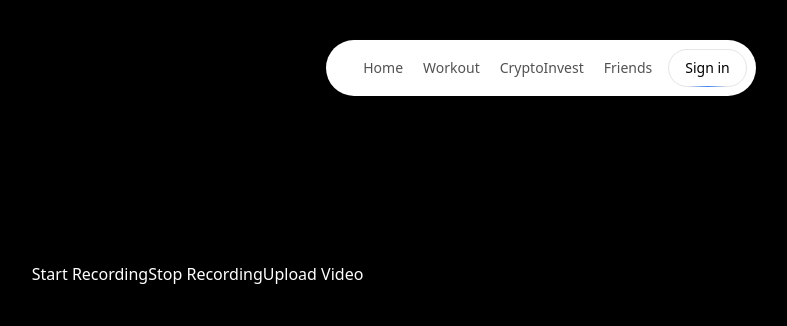
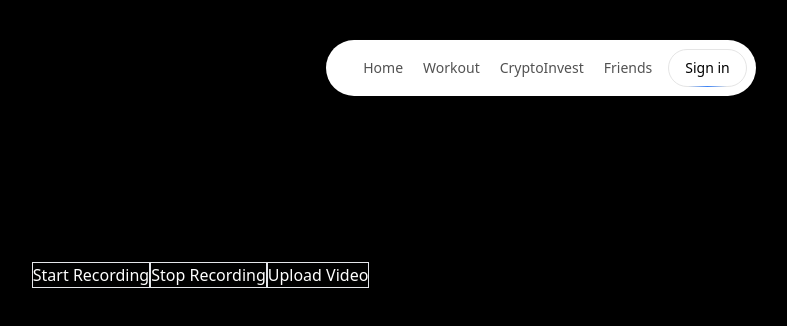
Before and after one commit to enkhbold470/gaindot, a Next.js app in the folder frontend/: page /workout in a window 1280 px wide. Shown: the top 326 px of the page, without its empty margins (99-886 px from the left). Built offline with nearby package versions, Linux system fonts and the light colour scheme; no server answers.

Commit message:
video.jsx border

```diff
--- a/frontend/src/components/video.jsx
+++ b/frontend/src/components/video.jsx
@@ -41,11 +41,17 @@ const VideoUpload = () => {
   };
 
   return (
-    <div className="text-white">
+    <div className="text-white gap-2">
       <video ref={videoRef} autoPlay></video>
-      <button onClick={startRecording}>Start Recording</button>
-      <button onClick={stopRecording}>Stop Recording</button>
-      <button onClick={sendVideoToBackend}>Upload Video</button>
+      <button className="border" onClick={startRecording}>
+        Start Recording
+      </button>
+      <button className="border" onClick={stopRecording}>
+        Stop Recording
+      </button>
+      <button className="border" onClick={sendVideoToBackend}>
+        Upload Video
+      </button>
     </div>
   );
 };
```
Also changed, not shown: 2 other files (tests, documents, lock files or other folders).
